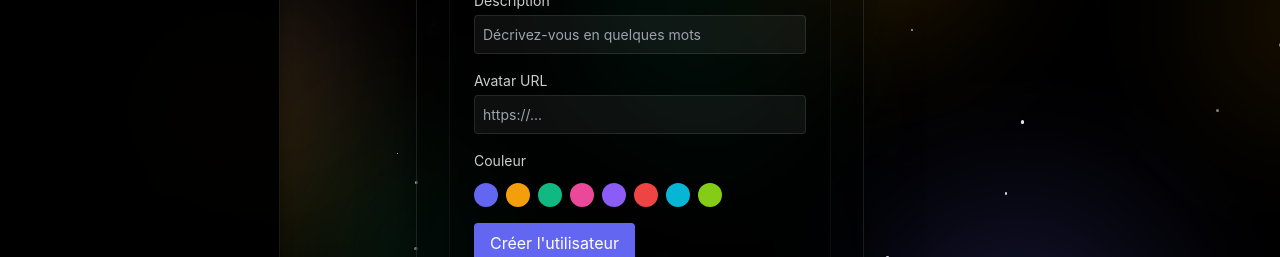
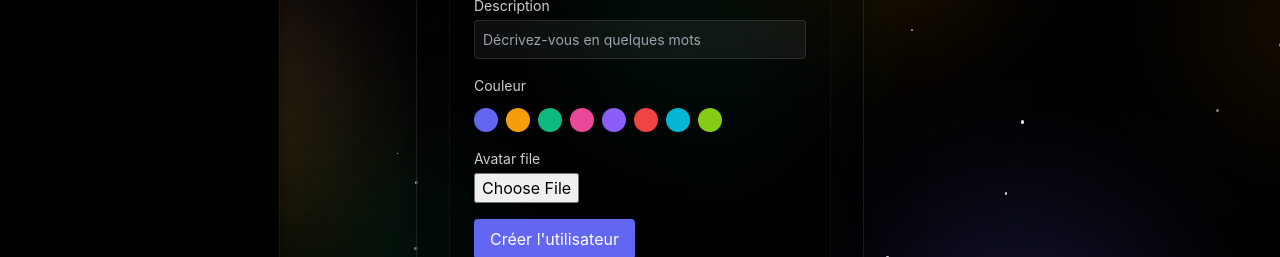
Before and after one commit to moonlight58/VentSafe, a Vue app: page / in a window 1280 px wide. Both pictures are taken after a click on the button "+ Ajouter un utilisateur". Shown: the part 359-616 px from the top of the page. Built offline with nearby package versions, Linux system fonts and the light colour scheme; no server answers; the database is empty; a web font is replaced by a local one.

Commit message:
fix image form field new users - need to fix image not pushed to the app and the avatar file path not correct in firebase console

```diff
--- a/src/views/SelectAvatar.vue
+++ b/src/views/SelectAvatar.vue
@@ -132,16 +132,6 @@
             </div>
 
             <div class="form-field">
-              <label class="form-label">Avatar URL</label>
-              <input
-                v-model="newUser.avatar"
-                type="url"
-                class="form-input"
-                placeholder="https://..."
-              />
-            </div>
-
-            <div class="form-field">
               <label class="form-label">Couleur</label>
               <div class="color-picker">
                 <div
@@ -153,6 +143,20 @@
                   :style="{ backgroundColor: color }"
                 ></div>
               </div>
+            </div>
+
+            <div class="form-field">
+              <div class="form-label">Avatar file</div>
+              <div class="preview-file">
+                <img
+                  v-if="avatarPreview"
+                  :src="avatarPreview"
+                  alt="Aperçu avatar"
+                  class="avatar-preview"
+                  style="width: 48px; height: 48px; border-radius: 50%; object-fit: cover; margin-bottom: 0.5rem;"
+                />
+              </div>
+              <input type="file" accept="image/*" @change="onAvatarFileChange" />
             </div>
 
             <div class="form-actions">
@@ -210,6 +214,9 @@ const newUser = ref({
   avatar: "",
   color: "#6366f1",
 });
+
+const avatarFile = ref(null);
+const avatarPreview = ref("");
 
 const availableColors = [
   "#6366f1",
@@ -299,8 +306,7 @@ const loadUsers = async () => {
 
       if (
         firebaseUsers.length === 0 ||
-        firebaseUsers.length === null ||
-        firebaseUsers.length === 2
+        firebaseUsers.length === null
       ) {
         migrateDefaultUsers();
       }
@@ -408,6 +414,19 @@ const handleImageError = (event) => {
   const userId = img.alt; // Utilise le nom comme fallback ID
   if (!failedImages.value.includes(userId)) {
     failedImages.value.push(userId);
+  }
+};
+
+const onAvatarFileChange = (event) => {
+  const file = event.target.files[0];
+  if (file) {
+    avatarFile.value = file;
+    avatarPreview.value = URL.createObjectURL(file);
+    newUser.value.avatar = avatarPreview.value; // Utilise la preview comme avatar temporaire
+  } else {
+    avatarFile.value = null;
+    avatarPreview.value = "";
+    newUser.value.avatar = "";
   }
 };
 
```
